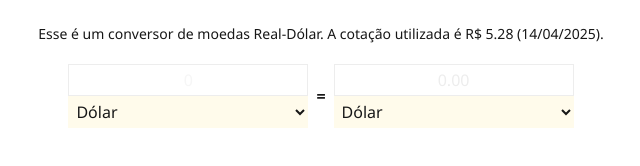
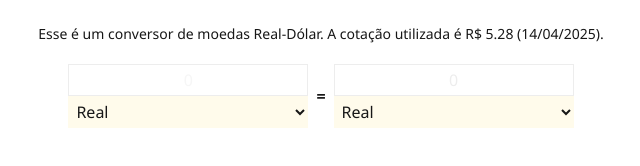
Before and after one commit to CarlosfcPinheiro/frontend-projetos-unicap, a Next.js app in the folder meconversor/: page /conversorMoeda in a window 1280 px wide. Shown: the part 136-302 px from the top of the page, without its empty margins (319-959 px from the left). Built offline with nearby package versions, Linux system fonts and the light colour scheme.

Commit message:
refactor: adjust initial states

```diff
--- a/meconversor/app/conversorDist/conversorDist.js
+++ b/meconversor/app/conversorDist/conversorDist.js
@@ -11,7 +11,7 @@ export default function Conversor({ options }) {
     const [inputValue, setInputValue] = useState(0);
 
     const [selectInputValue, setSelectInputValue] = useState(options[0]);
-    const [selectOutputValue, setSelectOutputValue] = useState(options[1]);
+    const [selectOutputValue, setSelectOutputValue] = useState(options[0]);
 
     const outputValue = (() => {
         if (inputValue === '' || isNaN(Number(inputValue))) {
--- a/meconversor/app/conversorDist/page.js
+++ b/meconversor/app/conversorDist/page.js
@@ -1,7 +1,7 @@
 import Navbar from '../components/Navbar';
 import Conversor from './conversorDist';
 
-export default function ConversorDist() {
+export default function pageDist() {
     return (
         <div className="distancia__container w-[100%] h-[100vh] flex flex-col items-center gap-5">
             <Navbar />
--- a/meconversor/app/conversorMoeda/conversorMoeda.js
+++ b/meconversor/app/conversorMoeda/conversorMoeda.js
@@ -11,19 +11,21 @@ export default function Conversor({ options }) {
     const [inputValue, setInputValue] = useState(0);
 
     const [selectInputValue, setSelectInputValue] = useState(options[0]);
-    const [selectOutputValue, setSelectOutputValue] = useState(options[1]);
+    const [selectOutputValue, setSelectOutputValue] = useState(options[0]);
 
     const outputValue = (() => {
         if (inputValue === '' || isNaN(Number(inputValue))) {
             return '';
         }
 
+        const numInput = Number(inputValue);
+
         if (selectInputValue == 'Real' && selectOutputValue == 'Dólar') {
-            return (inputValue / 5.28).toFixed(2);
+            return (numInput / 5.28).toFixed(2);
         } else if (selectInputValue == 'Dólar' && selectOutputValue == 'Real') {
-            return (inputValue * 5.28).toFixed(2);
+            return (numInput * 5.28).toFixed(2);
         } else {
-            return inputValue;
+            return numInput;
         }
     })();
 
--- a/meconversor/app/conversorMoeda/page.js
+++ b/meconversor/app/conversorMoeda/page.js
@@ -1,7 +1,7 @@
 import Navbar from '../components/Navbar';
 import Conversor from './conversorMoeda';
 
-export default function ConversorMoeda() {
+export default function pageMoeda() {
     return (
         <div className="moeda__container w-[100%] h-[100vh] flex flex-col items-center gap-5">
             <Navbar />
@@ -10,7 +10,7 @@ export default function ConversorMoeda() {
                 Esse é um conversor de moedas Real-Dólar. A cotação utilizada é
                 R$ 5.28 (14/04/2025).
             </p>
-            <Conversor options={['Dólar', 'Real']} />
+            <Conversor options={['Real', 'Dólar']} />
         </div>
     );
 }
--- a/meconversor/app/conversorTemp/conversorTemp.js
+++ b/meconversor/app/conversorTemp/conversorTemp.js
@@ -11,7 +11,7 @@ export default function Conversor({ options }) {
     const [inputValue, setInputValue] = useState(0);
 
     const [selectInputValue, setSelectInputValue] = useState(options[0]);
-    const [selectOutputValue, setSelectOutputValue] = useState(options[1]);
+    const [selectOutputValue, setSelectOutputValue] = useState(options[0]);
 
     const outputValue = (() => {
         if (inputValue === '' || isNaN(Number(inputValue))) {
--- a/meconversor/app/conversorTemp/page.js
+++ b/meconversor/app/conversorTemp/page.js
@@ -1,7 +1,7 @@
 import Navbar from '../components/Navbar';
 import Conversor from './conversorTemp';
 
-export default function ConversorTemperatura() {
+export default function pageTemperatura() {
     return (
         <div className="temperatura__container w-[100%] h-[100vh] flex flex-col items-center gap-5">
             <Navbar />
```
